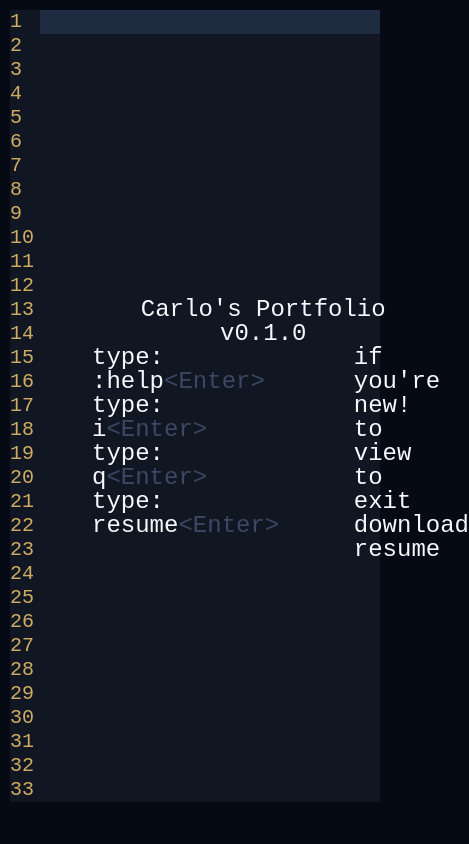
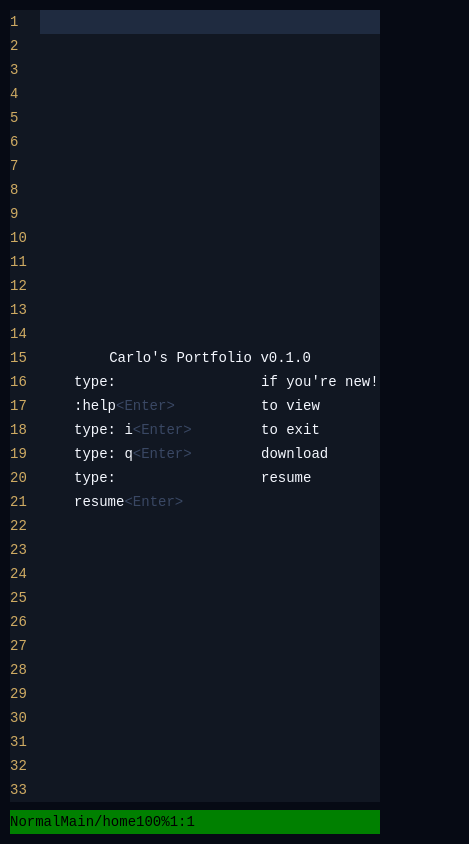
Before and after one commit to carlo-baron/portfolio, a React (Vite) app: page / in a window 390 px wide. Shown: the whole page, 469 px wide, since content can reach past the window. Built offline with nearby package versions, Linux system fonts and the light colour scheme; a web font is replaced by a local one.

Commit message:
Mobile first design

```diff
--- a/src/App.css
+++ b/src/App.css
@@ -15,12 +15,12 @@
     font-style: normal;
 }
 
-* {
+*{
     padding: 0;
     margin: 0;
     box-sizing: border-box;
     font-family: var(--dfont);
-    font-size: 2.4rem;
+    line-height: 24px;
     pointer-events: none;
 }
 
@@ -45,7 +45,13 @@ body {
 main {
     min-height: 100%;
     width: 100%;
+    height: calc(100% - 24px);
     position: relative;
+    overflow-y: auto;
+}
+
+main::-webkit-scrollbar{
+    display: none;
 }
 
 /* Wrapper layout */
@@ -54,6 +60,8 @@ main {
     color: var(--text);
     padding-left: 3rem;
     z-index: 10;
+
+    font-size: 1.4rem;
 }
 
 /* Welcome layout grid */
@@ -63,18 +71,8 @@ main {
         "head head"
         "comm desc";
     grid-template-columns: 1fr 1fr;
-    width: 80%;
-    column-gap: 4rem;
 
-    top: 264px;
-    left: calc(1.5rem + 50%);
-    transform: translateX(-50%);
-}
-
-.wrapper.welcome > div,
-.wrapper.welcome > div span,
-.wrapper.welcome > div p {
-    line-height: 24px;
+    width: 100%;
 }
 
 .wrapper.welcome > div span > span{
@@ -88,6 +86,7 @@ main {
 
 .wrapper.welcome > div.command {
     grid-area: comm;
+    padding-left: 20%;
 }
 
 .wrapper.welcome > div.desc {
@@ -100,24 +99,13 @@ main {
 }
 
 /* ASCII banner */
-.wrapper{
-}
-
 .banner {
-    white-space: pre;
-
     display: grid;
     grid-template-areas:
-        "name intro"
-        "title intro";
-    grid-template-columns: 1fr 3fr;
-    grid-template-rows: 2fr;
-    column-gap: 5px
-}
-
-.my-title, .self-intro{
-    font-size: 1.6rem;
-    line-height: 24px;
+        "name"
+        "title"
+        "intro";
+    grid-template-rows: 96px 24px 1fr;
 }
 
 .banner > div.my-title{
@@ -130,22 +118,25 @@ main {
     white-space: wrap;
 }
 
-pre {
+pre.my-name{
     grid-area: name;
     font-family: var(--dfont);
     font-size: 1.4rem;
     line-height: 1.2;
+    text-align: center;
 }
 
 nav{
+    position: sticky;
+    top: 0;
+
     width: 100%;
     display: flex;
-    height: 2.4rem;
+    height: 24px;
 }
 
 nav > button{
     flex: 1;
-    font-size: 1.4rem;
     color: var(--text);
 
     background: var(--bg);
@@ -159,29 +150,22 @@ nav > button.selected{
 }
 
 .content{
+    margin-top: 24px;
     display: flex;
     justify-content: center;
+    padding-right: 1rem;
 }
 
-.page-content > pre{
-    position: relative;
-    line-height: 24px;
+.page-content{
+    text-align: justify;
+    text-justify: inter-word;
 }
 
-.page-content section,
-.page-content h1,
-.page-content h2,
-.page-content h3,
-.page-content strong,
-.page-content em,
-.page-content p,
-.page-content a,
-.page-content code,
-.page-content ul,
-.page-content li{
+.page-content h1{
     font-size: 1.4rem;
-    line-height: 24px;
+    font-weight: 600;
 }
+
 
 /* Line background system */
 .lines {
@@ -202,7 +186,7 @@ nav > button.selected{
 
 .line > p {
     width: 3rem;
-    font-size: 2rem;
+    font-size: 1.4rem;
     user-select: none;
     color: var(--line-num);
 }
@@ -236,3 +220,18 @@ ul{
 ul > li::before{
     content: "- ";
 }
+
+.status-line{
+    font-size: 1.4rem;
+    line-height: 24px;
+
+    height: 24px;
+    width: auto;
+    background: green;
+
+    position: fixed;
+    left: 1rem;
+    right: 1rem;
+    bottom: 1rem;
+    z-index: 999;
+}
--- a/src/App.tsx
+++ b/src/App.tsx
@@ -12,23 +12,37 @@ function Line({ number, isActive, onMouseEnter }: { number: number, isActive: bo
     );
 }
 
-function Lines(): JSX.Element {
+function Lines({selected}:{selected: string}): JSX.Element {
     const [lineCount, setLineCount] = useState<number>(0);
     const [activeLineIndex, setActiveLineIndex] = useState<number>(0);
 
     useEffect(() => {
         const lineHeight = 24;
-        const mainHeight = document.querySelector('main')?.clientHeight || window.innerHeight;
+        const mainEl = document.querySelector('main');
 
-        let targetParts = Math.floor((mainHeight + lineHeight) / lineHeight);
+        const calcLines = () => {
+            const contentHeight = mainEl?.scrollHeight || document.body.scrollHeight;
+
+            let targetParts = Math.floor((contentHeight + lineHeight) / lineHeight);
             if (targetParts % 2 !== 0) targetParts -= 1;
 
             setLineCount(targetParts);
             setActiveLineIndex(0);
-    }, []);
+        }
+        calcLines();
+
+        const resizeObserver = new ResizeObserver(calcLines);
+        resizeObserver.observe(mainEl);
+
+        window.addEventListener('resize', calcLines);
+        return () => {
+            window.removeEventListener('resize', calcLines);
+            resizeObserver.disconnect();
+        }
+    }, [selected]);
 
     const lines = [];
-    for (let i = 0; i < lineCount-1; i++) {
+    for (let i = 0; i < lineCount - 1; i++) {
         lines.push(
             <Line
                 key={i}
@@ -126,7 +140,7 @@ function Header() {
     return (
         <>
             <div className="banner">
-                <pre>
+                <pre className="my-name">
 {` ██████╗ █████╗ ██████╗ ██╗      ██████╗
 ██╔════╝██╔══██╗██╔══██╗██║     ██╔═══██╗
 ██║     ███████║██████╔╝██║     ██║   ██║
@@ -135,7 +149,7 @@ function Header() {
  ╚═════╝╚═╝  ╚═╝╚═╝  ╚═╝╚══════╝ ╚═════╝
 `}
                 </pre>
-                <div className="my-title">Student Developer</div>
+                <div className="my-title">"Student Developer"</div>
                 <div className="self-intro">I’m a student working toward becoming a software engineer, with an interest in both front-end and back-end development for web and other systems. I enjoy tackling challenges, thinking through problems carefully, and collaborating with others to find effective solutions.</div>
             </div>
         </>
@@ -147,8 +161,8 @@ function Home(){
     <div className="home page-content">
         <section>
             <h1>:e welcome.md</h1>
-            <h2>Welcome to carlo.dev</h2>
-            <p>===</p>
+            <h1>Welcome to carlo.dev</h1>
+            <p>========================================</p>
             <p>Hi there! I'm glad you're here.</p>
             <p>
                 This site is my personal space to explore and share my work as a student
@@ -157,8 +171,8 @@ function Home(){
         </section>
 
         <section>
-            <h2>📌 Quick Stats</h2>
-            <p>===</p>
+            <h1>📌 Quick Stats</h1>
+            <p>========================================</p>
             <ul>
                 <li>Projects: 5 active</li>
                 <li>Current Task: Writing this portfolio</li>
@@ -168,8 +182,8 @@ function Home(){
 
         <section>
             <h1>:e goals.md</h1>
-            <h2>🚀 Current Goals</h2>
-            <p>===</p>
+            <h1>🚀 Current Goals</h1>
+            <p>========================================</p>
             <ul>
                 <li>✅ Finish building this portfolio site</li>
                 <li>📝 Publish a full-stack React project</li>
@@ -185,8 +199,8 @@ function Projects(){
    return(
     <div className="projects page-content">
         <section>
-            <h2>🛠️ Projects</h2>
-            <p>===</p>
+            <h1>🛠️ Projects</h1>
+            <p>========================================</p>
             <p>
                 Here are some of the personal projects I've built to learn,
                 explore, and apply different technologies.
@@ -194,7 +208,7 @@ function Projects(){
         </section>
 
         <section>
-            <h3>📂 Active Projects</h3>
+            <h1>📂 Active Projects</h1>
             <ul>
                 <li>
                     <strong>todo-app/</strong><br />
@@ -210,7 +224,7 @@ function Projects(){
         </section>
 
         <section>
-            <h3>🧠 Tech Stack</h3>
+            <h1>🧠 Tech Stack</h1>
             <ul>
                 <li><strong>Languages:</strong> JavaScript & TypeScript, Python, C#, PHP</li>
                 <li><strong>Frameworks:</strong> React, Node.js, Express.js</li>
@@ -225,8 +239,8 @@ function About() {
     return (
         <div className="about page-content">
             <section>
-                <h2>👋 About Me</h2>
-                <p>===</p>
+                <h1>👋 About Me</h1>
+                <p>========================================</p>
                 <p>
                     I enjoy working across the stack and continuously learning
                     new technologies. [X] [IG] [GitHub] [FB]
@@ -234,7 +248,7 @@ function About() {
             </section>
 
             <section>
-                <h3>🧰 Skills Summary</h3>
+                <h1>🧰 Skills Summary</h1>
                 <ul>
                     <li>Problem solving</li>
                     <li>Collaboration and communication</li>
@@ -244,7 +258,7 @@ function About() {
             </section>
 
             <section>
-                <h3>🎓 Education</h3>
+                <h1>🎓 Education</h1>
                 <ul>
                     <li>B.S. in Information Technology @ Centro Escolar University</li>
                     <li>Expected Graduation: 2028</li>
@@ -252,7 +266,7 @@ function About() {
             </section>
 
             <section>
-                <h3>📄 Resume</h3>
+                <h1>📄 Resume</h1>
                 <p>
                     <a href="/resume.pdf" download>Download Resume</a> (or type <code>:open resume.pdf</code>)
                 </p>
@@ -283,6 +297,21 @@ function PageContent({selected}:{selected:string}){
     );
 }
 
+function StatusLine(){
+    return(
+        <span className="status-line">
+            <span className="left">
+                <span>Normal</span>
+                <span>Main</span>
+                <span>/home</span>
+            </span><span className="right">
+                <span>100%</span>
+                <span>1:1</span>
+            </span>
+        </span>
+    );
+}
+
 function App() {
     const [isStart, setIsStart] = useState<boolean>(true);
     const [selected, setSelected] = useState<string>("home");
@@ -298,6 +327,7 @@ function App() {
     }, []);
 
     return (
+        <>
             <main>
                 {isStart ? (<Welcome />) :
                     (
@@ -313,8 +343,10 @@ function App() {
                         </div>
                     )
                 }
-            <Lines />
+                <Lines selected={selected}/>
             </main>
+            <StatusLine />
+        </>
     );
 }
 
```
Lines whose indentation alone changed are shown as unchanged.
